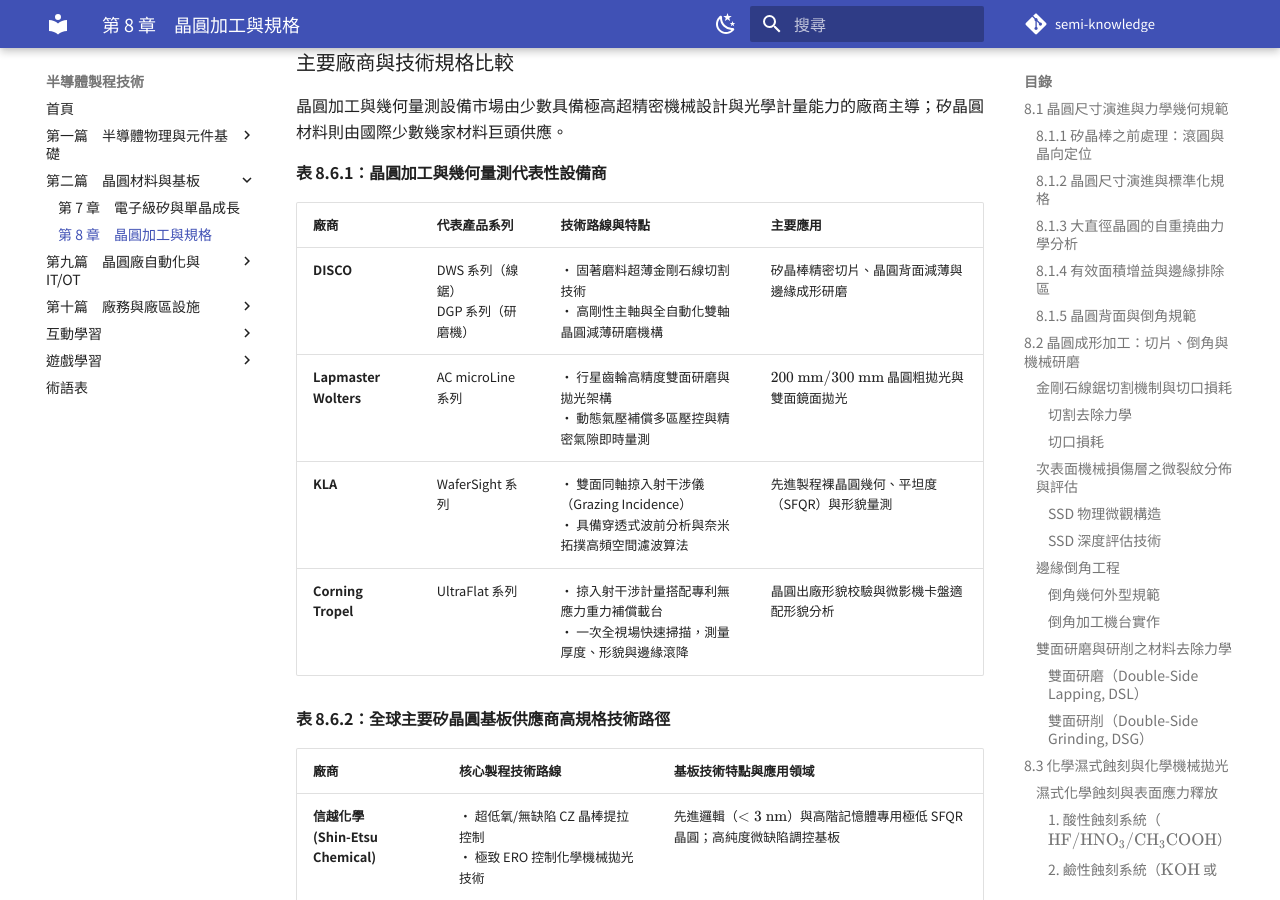
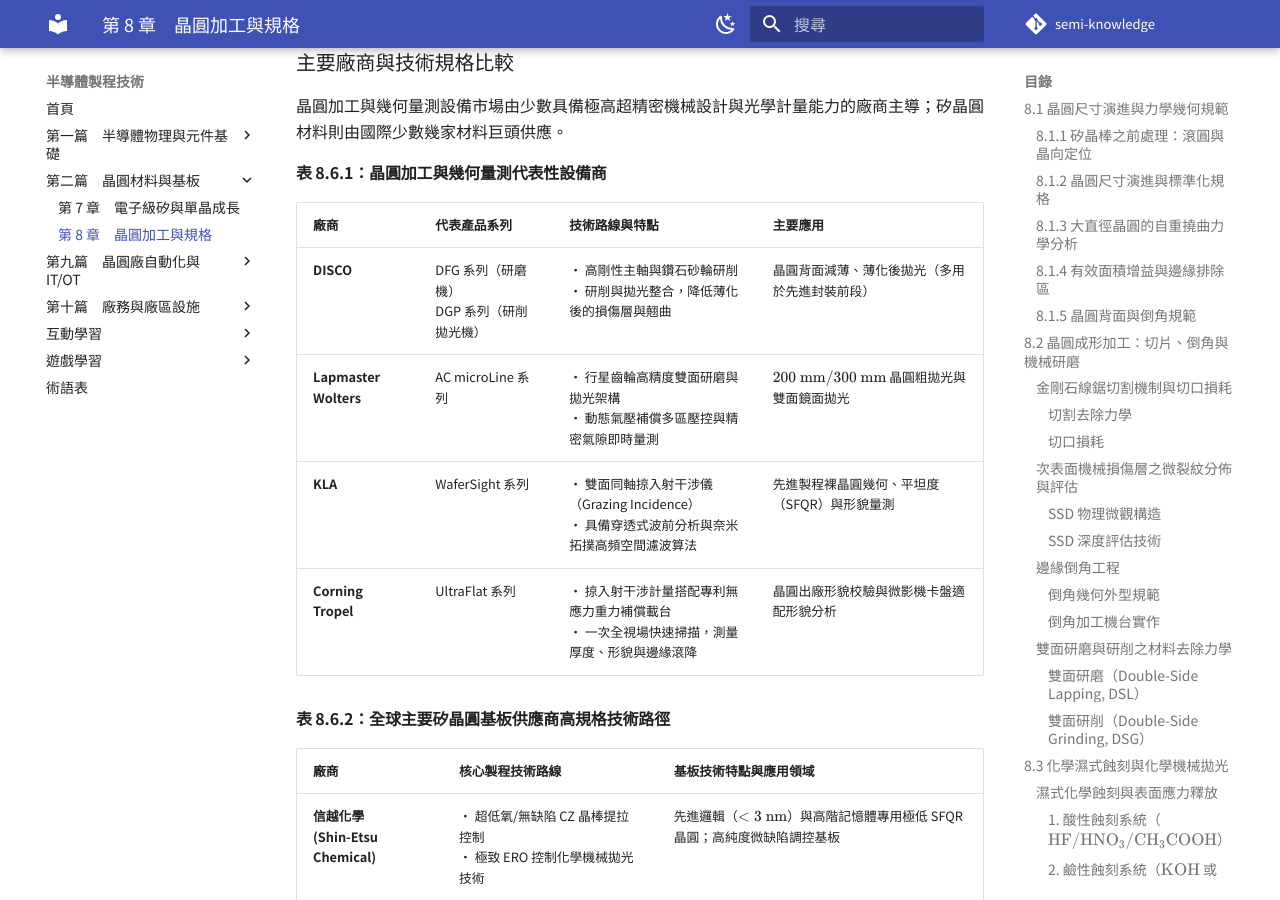
Before and after one commit to bkhotey4/semi-knowledge, an MkDocs documentation site: the page built from docs/part-02/02-02.md, in a window 1280 px wide and 900 px high, scrolled down 27139 px. Built offline with MkDocs 1.6.1 and Material for MkDocs 9.7.7, drawn with Linux system fonts in a browser that asks for light colours; comment, search, counter and statistics services are not loaded.

Commit message:
第 8 章：修正 DISCO 產品線描述

```diff
--- a/docs/part-02/02-02.md
+++ b/docs/part-02/02-02.md
@@ -710,7 +710,7 @@
 #### 表 8.6.1：晶圓加工與幾何量測代表性設備商
 | 廠商 | 代表產品系列 | 技術路線與特點 | 主要應用 |
 | :--- | :--- | :--- | :--- |
-| **DISCO** | DWS 系列（線鋸）<br/>DGP 系列（研磨機） | • 固著磨料超薄金剛石線切割技術<br/>• 高剛性主軸與全自動化雙軸晶圓減薄研磨機構 | 矽晶棒精密切片、晶圓背面減薄與邊緣成形研磨 |
+| **DISCO** | DFG 系列（研磨機）<br/>DGP 系列（研削拋光機） | • 高剛性主軸與鑽石砂輪研削<br/>• 研削與拋光整合，降低薄化後的損傷層與翹曲 | 晶圓背面減薄、薄化後拋光（多用於先進封裝前段） |
 | **Lapmaster Wolters** | AC microLine 系列 | • 行星齒輪高精度雙面研磨與拋光架構<br/>• 動態氣壓補償多區壓控與精密氣隙即時量測 | $200\text{ mm} / 300\text{ mm}$ 晶圓粗拋光與雙面鏡面拋光 |
 | **KLA** | WaferSight 系列 | • 雙面同軸掠入射干涉儀（Grazing Incidence）<br/>• 具備穿透式波前分析與奈米拓撲高頻空間濾波算法 | 先進製程裸晶圓幾何、平坦度（SFQR）與形貌量測 |
 | **Corning Tropel** | UltraFlat 系列 | • 掠入射干涉計量搭配專利無應力重力補償載台<br/>• 一次全視場快速掃描，測量厚度、形貌與邊緣滾降 | 晶圓出廠形貌校驗與微影機卡盤適配形貌分析 |
```
